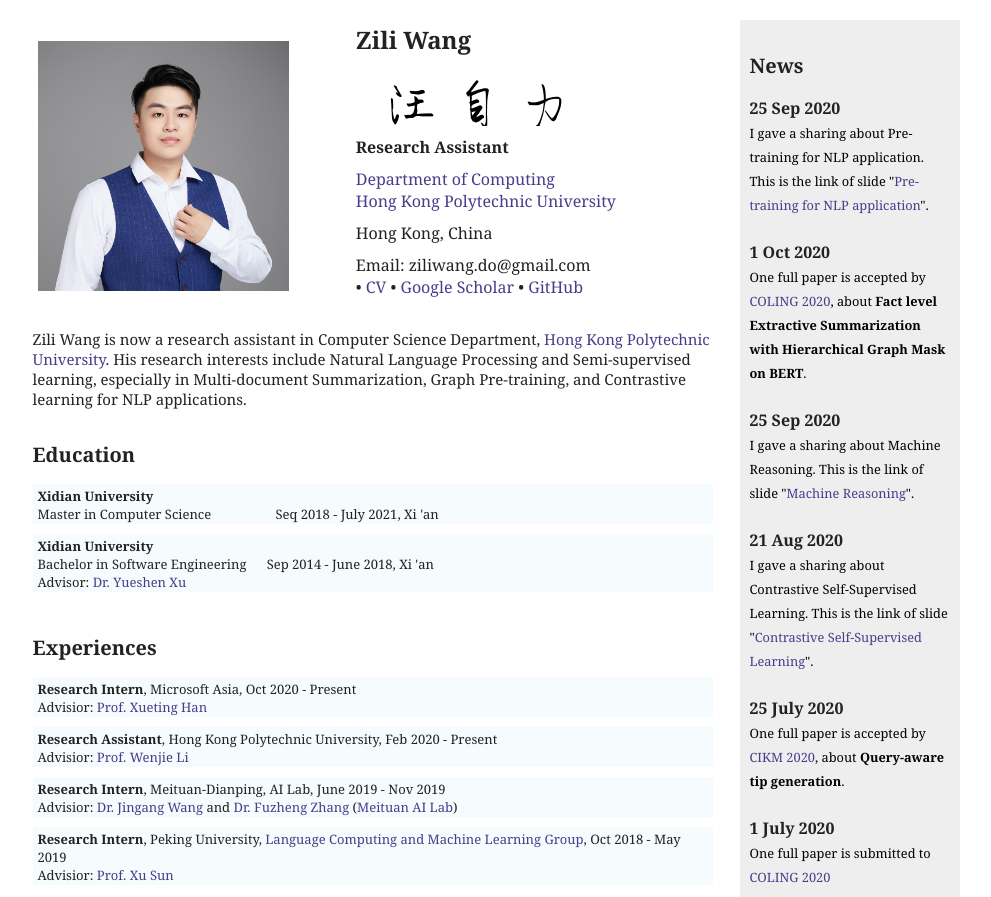
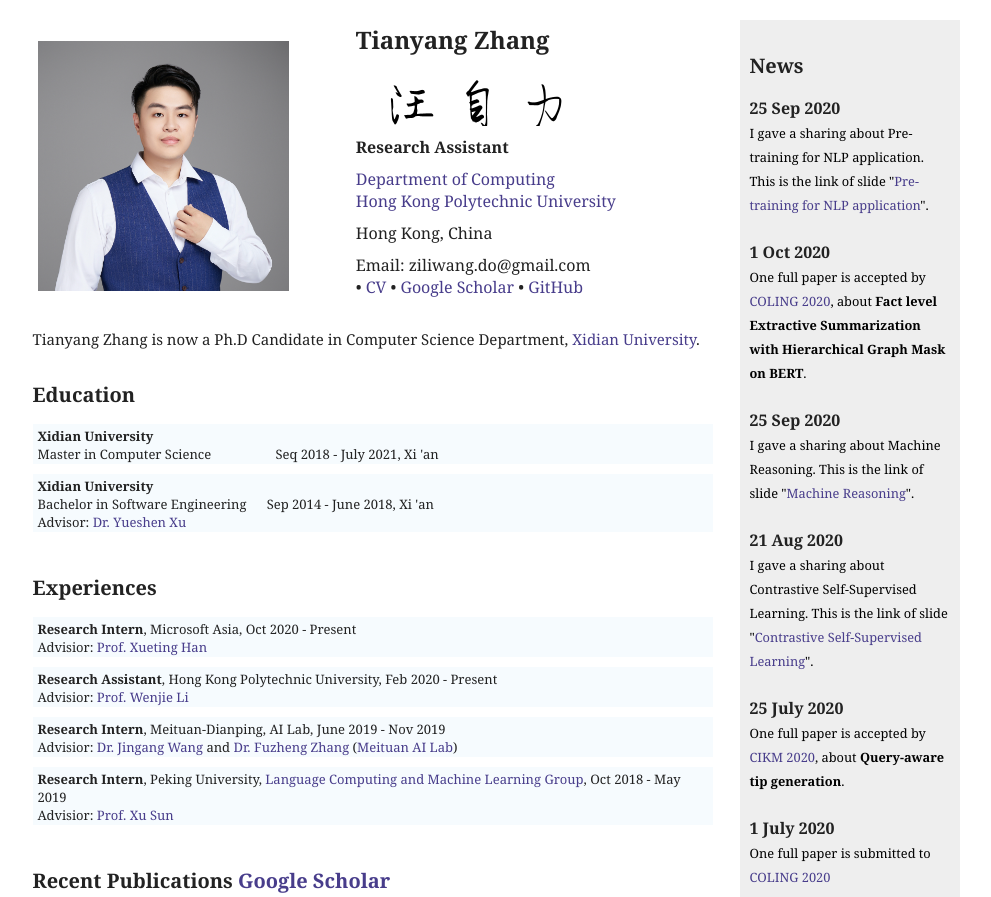
Before and after one commit to BritiaZH/BritiaZH.github.io, a plain HTML site: page index.html in a window 1280 px wide. Shown: the top 897 px of the page, without its empty margins (144-1135 px from the left). Drawn offline with Linux system fonts and the light colour scheme.

Commit message:
Update index.html

```diff
--- a/index.html
+++ b/index.html
@@ -100,7 +100,7 @@
 
 <td valign="CENTER" halign="LEFT">
 <font size="+0">
-<b><font size="+2">Zili Wang&nbsp;</font></b>
+<b><font size="+2">Tianyang Zhang&nbsp;</font></b>
 <p style="margin-left:0px;">
 <img src="./images/name.png", height="60">
 </p><p style="margin-left:0px;">
@@ -113,7 +113,7 @@
 Hong Kong, China<br>
 </p><p style="margin-left:0px;">
 Email: ziliwang.do@gmail.com</a><br>
-&bull; <a href="files/Resume_Zili Wang.pdf">CV</a> &bull; <a href="https://scholar.google.com/citations?hl=zh-CN&user=E9zWgmwAAAAJ">Google Scholar</a> &bull; <a href="https://github.com/commencement">GitHub</a> <br>
+&bull; <a href="files/Resume_Tianyang Zhang.pdf">CV</a> &bull; <a href="https://scholar.google.com/citations?hl=zh-CN&user=E9zWgmwAAAAJ">Google Scholar</a> &bull; <a href="https://github.com/commencement">GitHub</a> <br>
 </p></font><p><font size="+0">
 </font>
 </p></td>
@@ -121,7 +121,7 @@ Email: ziliwang.do@gmail.com</a><br>
 </tbody></table>
 
 <div style="margin-top:20px;">
-    Zili Wang is now a research assistant in Computer Science Department, <a href="https://www.polyu.edu.hk/">Hong Kong Polytechnic University</a>. His research interests include Natural Language Processing and Semi-supervised learning, especially in Multi-document Summarization, Graph Pre-training, and Contrastive learning for NLP applications.
+    Tianyang Zhang is now a Ph.D Candidate in Computer Science Department, <a href="https://www.polyu.edu.hk/">Xidian University</a>.
 </div>
 
 
```
